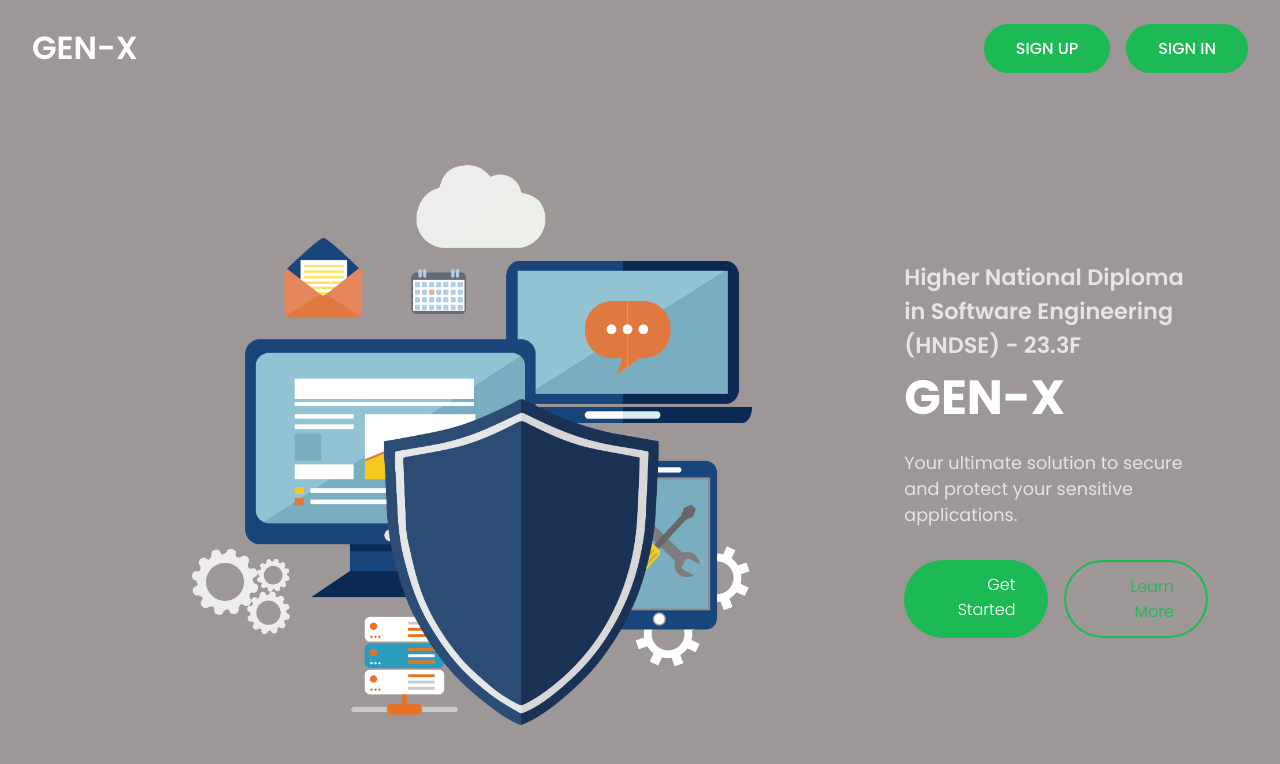
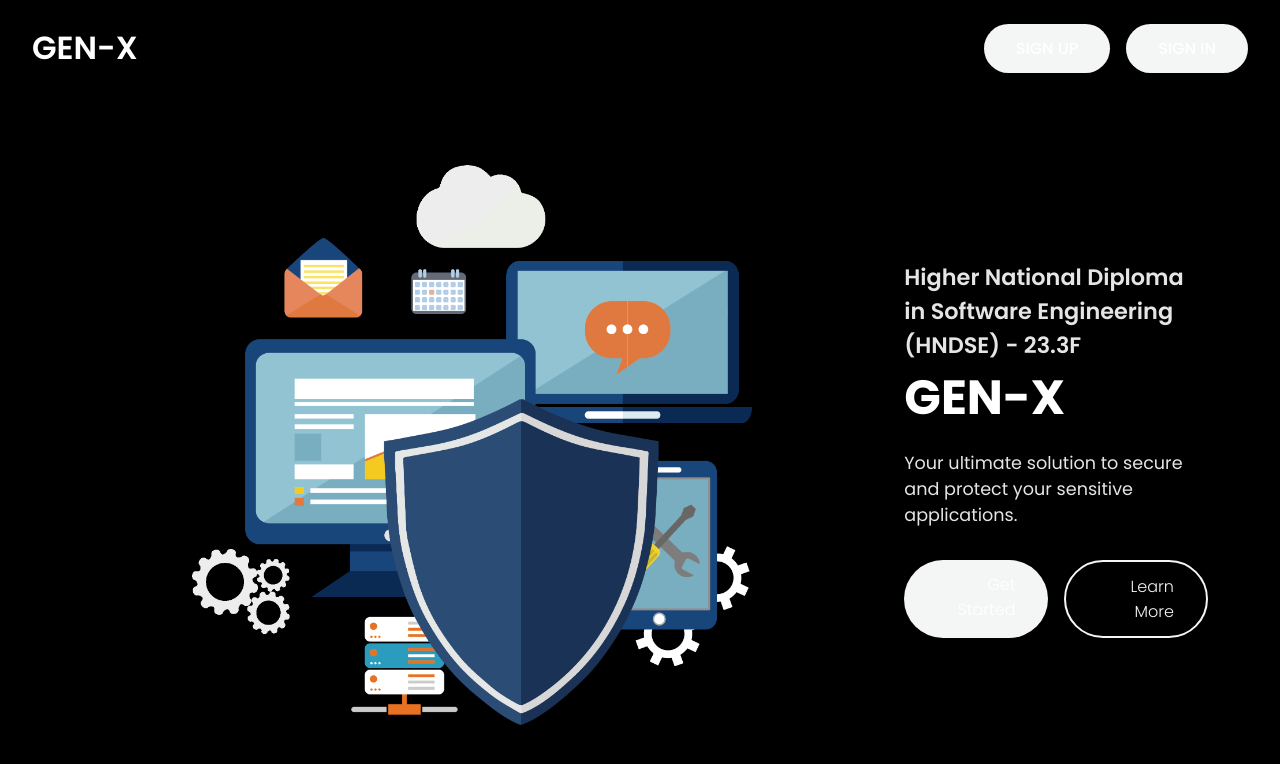
Before and after one commit to DanupaSangeeth/backend_for_hostted, a React (Create React App) app in the folder client/: page / in a window 1280 px wide. Shown: the top 764 px of the page. Built offline with nearby package versions, Linux system fonts and the light colour scheme.

Commit message:
7th commit

```diff
--- a/client/src/components/LandingPage/LandingPage.css
+++ b/client/src/components/LandingPage/LandingPage.css
@@ -1,10 +1,10 @@
 @import url('https://fonts.googleapis.com/css2?family=Poppins:wght@300;400;500;600;700&display=swap');
 
 :root {
-  --primary-color: #9d9797;
+  --primary-color: #000000;
   --secondary-color: #f54725;
-  --accent-color: #1db954; /* Bright green accent */
-  --hover-color: #1ed760; /* Hover state for buttons */
+  --accent-color: #f3f6f4; /* Bright green accent */
+  --hover-color: #1bbd54; /* Hover state for buttons */
   --text-light: #ffffff;
   --text-dark: #e5e5e5;
   --max-width: 1200px;
```
